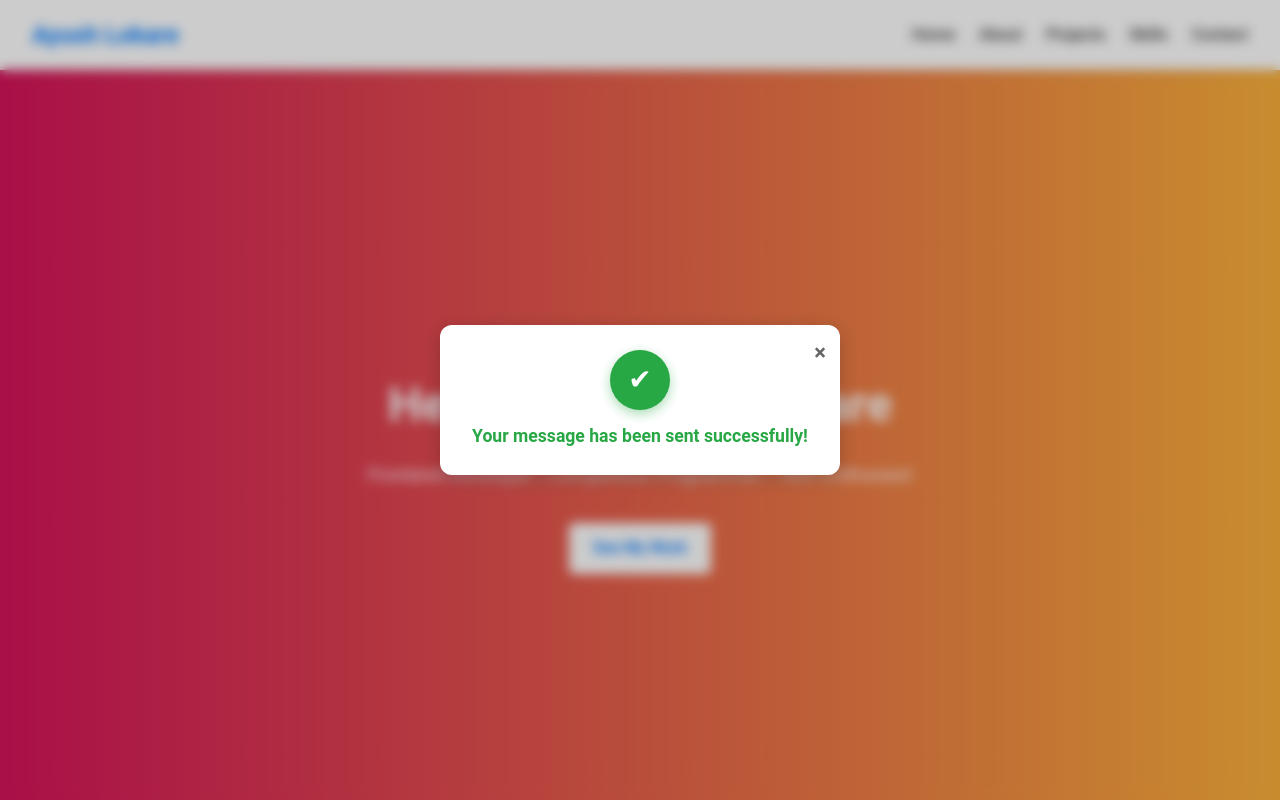
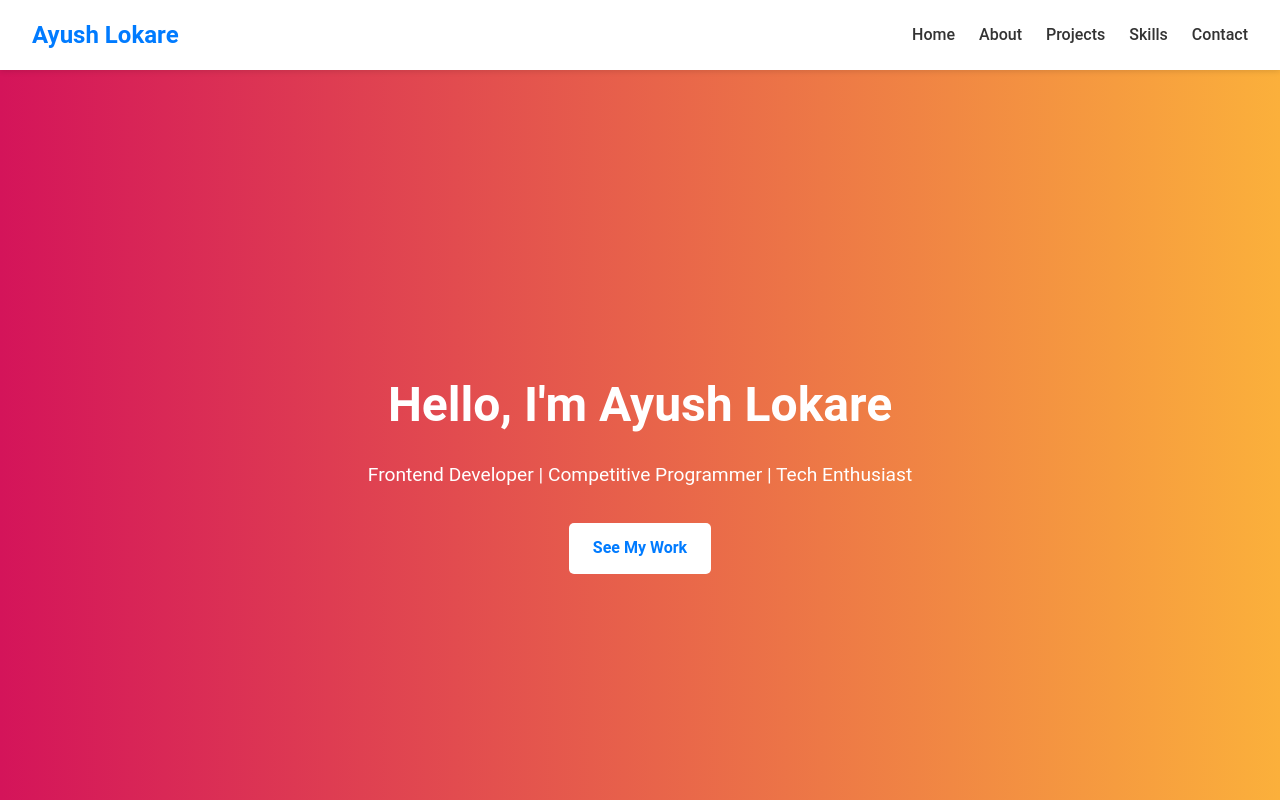
Before and after one commit to ayu1223/Portfolio, a plain HTML site: page public/index.html in a window 1280 px wide. Shown: the top 800 px of the page. Drawn offline with Linux system fonts and the light colour scheme.

Commit message:
updated deployed-5

```diff
--- a/public/styles.css
+++ b/public/styles.css
@@ -169,6 +169,7 @@ section {
     overflow: hidden;
     box-shadow: 0 4px 10px rgba(0, 0, 0, 0.1);
     transition: transform 0.3s;
+    cursor: pointer;
 }
 
 .project-card:hover {
@@ -225,7 +226,7 @@ section {
 .icon-train i:nth-child(8) { color: #4db33d; }
 
 /* Contact */
-#contact{
+#contact {
     padding: 0;
 }
 
@@ -280,9 +281,9 @@ section {
 .socials a[aria-label="Instagram"]:hover { color: #e1306c; }
 .socials a[aria-label="GitHub"]:hover { color: #000; }
 
-/* Popup */
+/* Popup - hidden by default */
 .popup {
-    display: none;
+    display: none; /* hidden initially */
     position: fixed;
     top: 0;
     left: 0;
@@ -291,7 +292,6 @@ section {
     background: rgba(0,0,0,0.2);
     backdrop-filter: blur(6px);
     z-index: 1000;
-    display: flex;
     justify-content: center;
     align-items: center;
 }
```
Also changed, not shown: public/index.html (+3 -0 lines).
